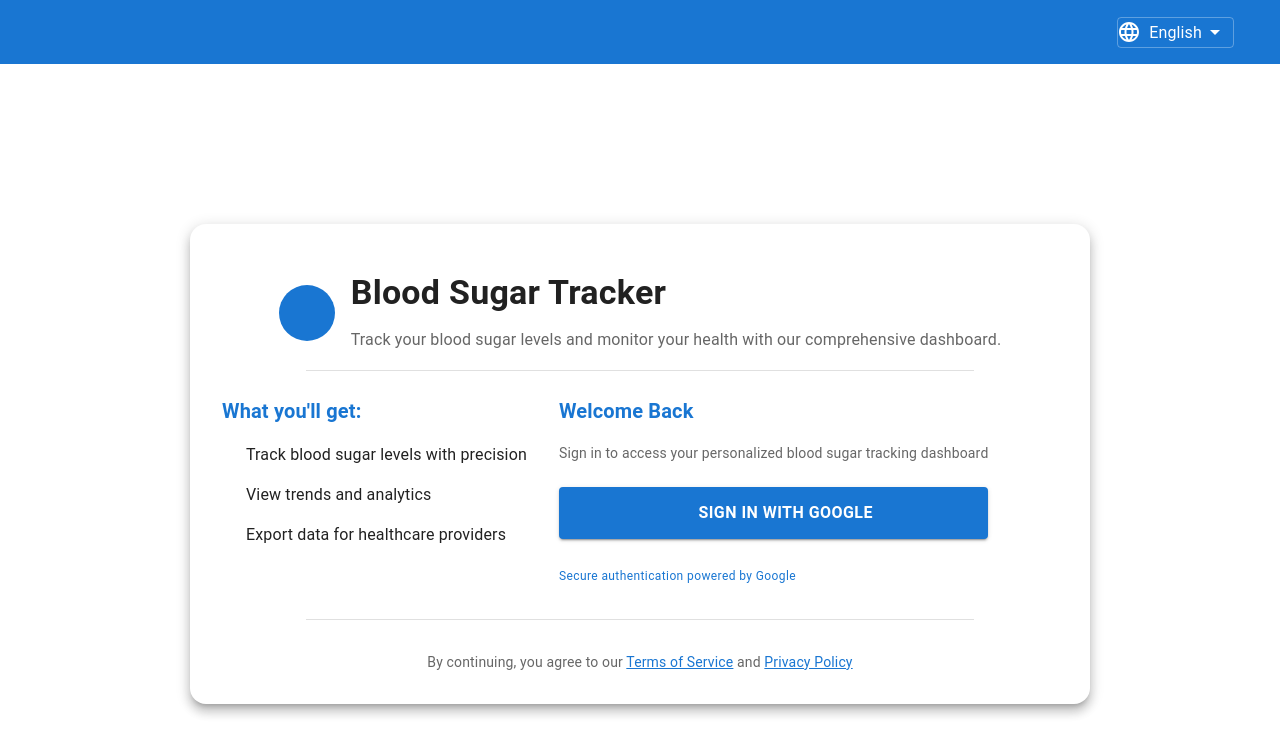
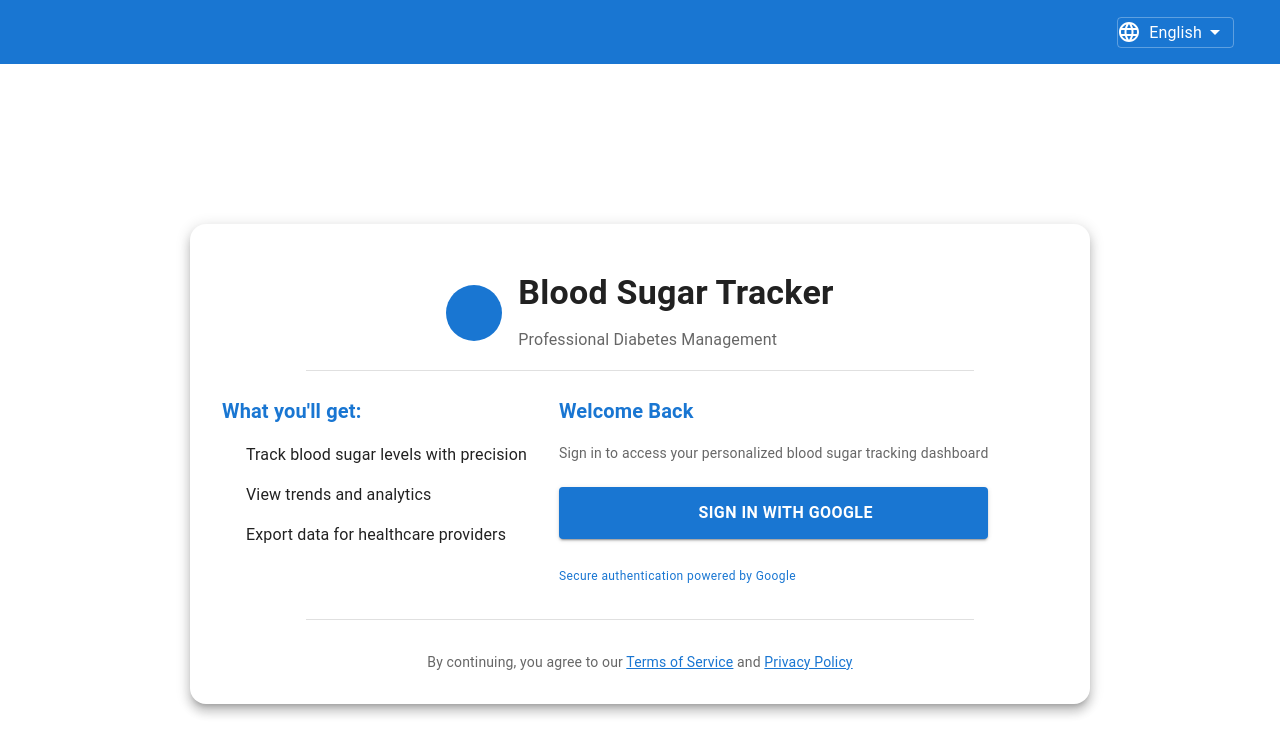
Before and after one commit to a1143179/medical-tracker-backend, a React (Create React App) app in the folder frontend/: page /login in a window 1280 px wide. Shown: the top 754 px of the page. Built offline with nearby package versions, Linux system fonts and the light colour scheme; no server answers; some icons are missing.

Commit message:
fix: restore 'Professional Diabetes Management' to appDescription for Cypress test compatibility

```diff
--- a/frontend/src/contexts/LanguageContext.js
+++ b/frontend/src/contexts/LanguageContext.js
@@ -225,7 +225,7 @@
       enterEmail: 'Enter Email',
       verifyEmail: 'Verify Email',
       setPassword: 'Set Password',
-      appDescription: 'Track your blood sugar levels and monitor your health with our comprehensive dashboard.',
+      appDescription: 'Professional Diabetes Management',
       appInitials: 'BS',
 
       // Email Usage Monitor
```
